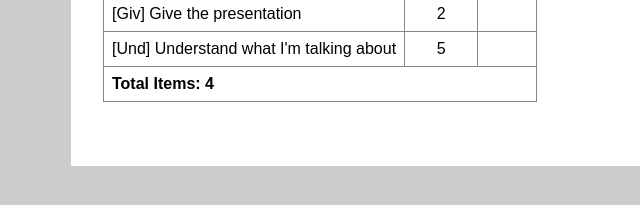
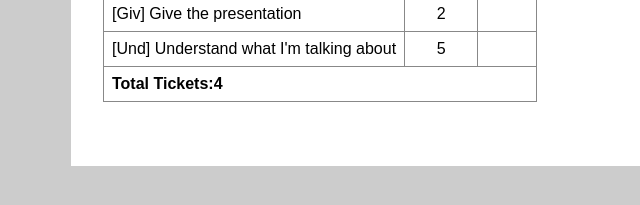
Before and after one commit to LRDesign/ember-angular-demo, a plain HTML site: page angular_app/index.html in a window 1280 px wide. Shown: the part 271-476 px from the top of the page, 25-665 px from the left. Drawn offline with Linux system fonts and the light colour scheme.

Commit message:
Changed total computation to use a directive

```diff
--- a/angular_app/index.html
+++ b/angular_app/index.html
@@ -27,7 +27,8 @@
             <td></td>
           </tr>
           <tr class='total'>
-            <td colspan='3'>Total Items: {{total(tickets)}}</td>
+            <td colspan='3' total>
+            </td>
           </tr>
         </table>
       </div>
--- a/angular_app/js/app.js
+++ b/angular_app/js/app.js
@@ -19,6 +19,14 @@ ticketApp.factory('TicketList', function(){
   return TicketList;
 })
 
+ticketApp.directive('total', function() {
+  return function(scope, element) {
+    element.html(
+      'Total Tickets:' + scope.tickets.length
+    );
+  }
+})
+
 function TicketsController($scope, TicketList) {
   $scope.tickets = TicketList.tickets;
   $scope.total = function(list) {
```
